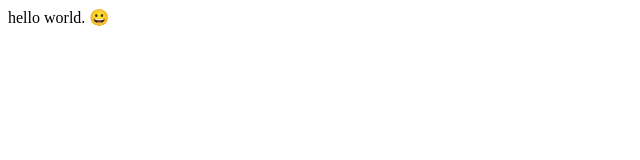
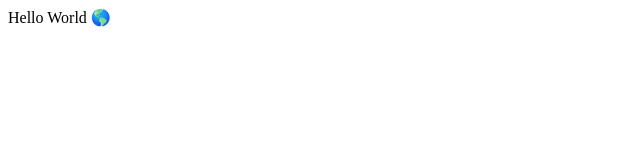
Before and after one commit to MrRhodes/multi-env-react-boilerplate, a React app: page / in a window 1280 px wide. Shown: the top 160 px of the page, without its empty margins (0-640 px from the left). Built offline with nearby package versions, Linux system fonts and the light colour scheme.

Commit message:
Adding babel-polyfill.

```diff
--- /dev/null
+++ b/application/src/containers/Application/index.jsx
@@ -0,0 +1,31 @@
+
+import React, { Component } from 'react';
+
+
+export default class Application extends Component {
+
+    state = {
+        isLoading: true
+    }
+
+    componentDidMount() {
+
+        new Promise(resolve => {
+
+            setTimeout(resolve, 1000);
+
+        }).then(data => {
+            this.setState({ isLoading: false });
+        });
+
+    }
+
+    render() {
+
+        const { isLoading } = this.state;
+
+        return <div>{isLoading ? 'Loading' : 'Hello World 🌎'}</div>;
+
+    }
+
+};
--- a/application/src/index.jsx
+++ b/application/src/index.jsx
@@ -1,10 +1,13 @@
+
+import "babel-polyfill";
 
 import React from 'react';
 import { render } from 'react-dom';
 
+import Application from './containers/Application';
 
 
 render(
-    <div>hello world. 😀</div>,
+    <Application / >,
     document.getElementById('root')
 );
--- a/package.json
+++ b/package.json
@@ -12,6 +12,8 @@
   "devDependencies": {
     "babel-cli": "^6.23.0",
     "babel-loader": "^6.4.0",
+    "babel-plugin-transform-class-properties": "^6.23.0",
+    "babel-polyfill": "^6.23.0",
     "babel-preset-env": "^1.2.1",
     "babel-preset-react": "^6.23.0",
     "html-webpack-plugin": "^2.28.0",
```
Also changed, not shown: .babelrc.
